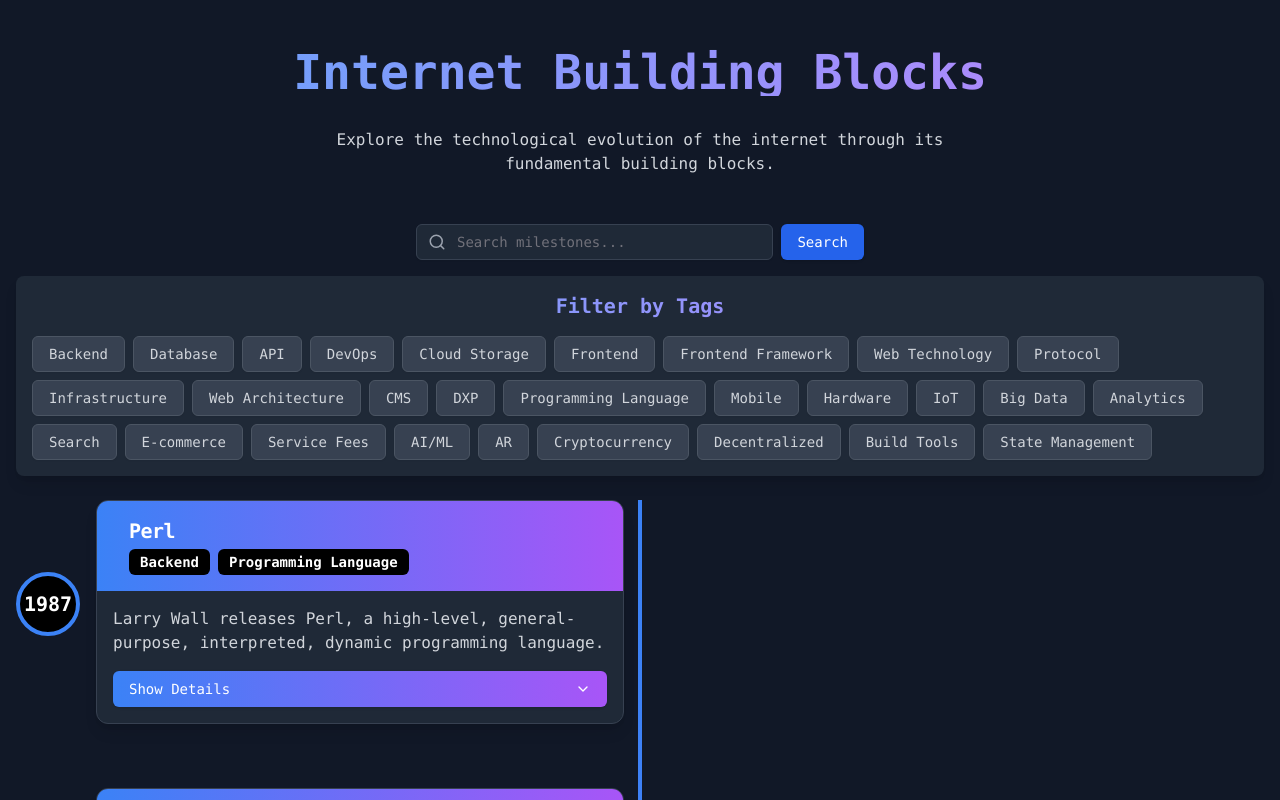
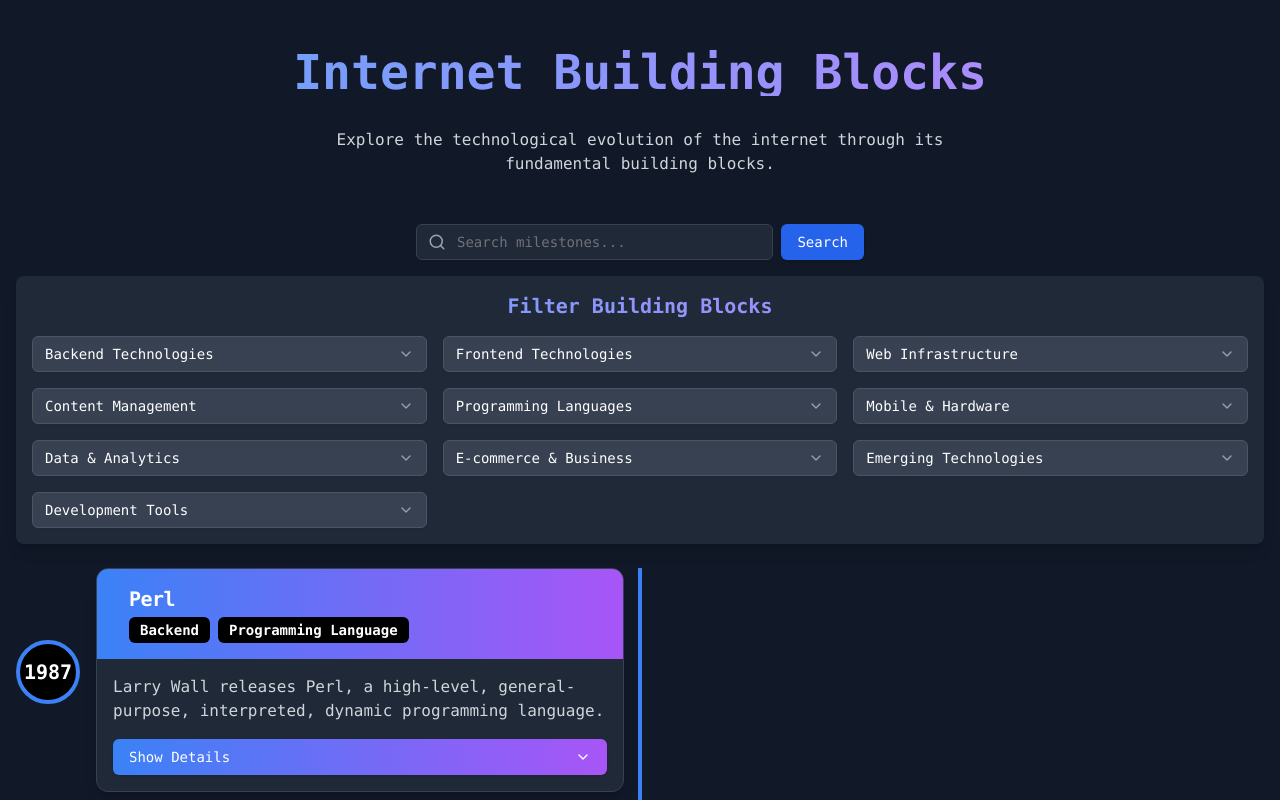
Before and after one commit to kduckets/buildingblocks, a Next.js app: page / in a window 1280 px wide. Shown: the top 800 px of the page. Built offline with nearby package versions, Linux system fonts and the light colour scheme.

Commit message:
filter updates

```diff
--- a/app/components/FilterBar.tsx
+++ b/app/components/FilterBar.tsx
@@ -1,8 +1,18 @@
 "use client"
+
+import { useState } from "react"
 import { Button } from "@/components/ui/button"
-import Dropdown from "./Dropdown"
 import { Badge } from "@/components/ui/badge"
 import { X } from "lucide-react"
+import {
+  Select,
+  SelectContent,
+  SelectGroup,
+  SelectItem,
+  SelectLabel,
+  SelectTrigger,
+  SelectValue,
+} from "@/components/ui/select"
 import type { CategoryGroup } from "../../data/milestones"
 
 interface FilterBarProps {
@@ -18,19 +28,13 @@
   onToggleCategory,
   onClearAll,
 }: FilterBarProps) {
-  // const [openGroups, setOpenGroups] = useState<string[]>([])
-
-  // const toggleGroup = (groupName: string) => {
-  //   setOpenGroups((prev) =>
-  //     prev.includes(groupName) ? prev.filter((name) => name !== groupName) : [...prev, groupName],
-  //   )
-  // }
+  const [openDropdown, setOpenDropdown] = useState<string | null>(null)
 
   return (
     <div className="mb-6 bg-gray-800 p-4 rounded-lg shadow-lg">
       <h2 className="text-xl font-bold mb-4 text-center bg-clip-text text-transparent bg-gradient-to-r from-blue-400 to-purple-400">
-Filter by Tags
-</h2>
+        Filter Building Blocks
+      </h2>
       {selectedCategories.length > 0 && (
         <div className="mb-4">
           <div className="flex justify-between items-center mb-2">
@@ -59,31 +63,40 @@
           </div>
         </div>
       )}
-      <div className="md:hidden">
-        <Dropdown
-          categoryGroups={categoryGroups}
-          selectedCategories={selectedCategories}
-          onToggle={onToggleCategory}
-          onClearAll={onClearAll}
-        />
-      </div>
-      <div className="hidden md:flex flex-wrap gap-2">
-        {categoryGroups.flatMap((group) =>
-          group.categories.map((category) => (
-            <Button
-              key={category}
-              onClick={() => onToggleCategory(category)}
-              variant={selectedCategories.includes(category) ? "default" : "outline"}
-              className={`text-sm ${
-                selectedCategories.includes(category)
-                  ? "bg-blue-600 text-white hover:bg-blue-700"
-                  : "bg-gray-700 text-gray-300 hover:bg-gray-600 hover:text-white border-gray-600"
-              }`}
-            >
-              {category}
-            </Button>
-          )),
-        )}
+      <div className="grid grid-cols-1 md:grid-cols-2 lg:grid-cols-3 gap-4">
+        {categoryGroups.map((group) => (
+          <Select
+            key={group.name}
+            onValueChange={(value) => {
+              onToggleCategory(value)
+              setOpenDropdown(null)
+            }}
+            value=""
+            onOpenChange={(open) => {
+              if (open) {
+                setOpenDropdown(group.name)
+              } else if (openDropdown === group.name) {
+                setOpenDropdown(null)
+              }
+            }}
+            open={openDropdown === group.name}
+          >
+            <SelectTrigger className="w-full bg-gray-700 text-white border-gray-600">
+              <SelectValue placeholder={group.name} />
+            </SelectTrigger>
+            <SelectContent>
+              <SelectGroup>
+                <SelectLabel>{group.name}</SelectLabel>
+                {group.categories.map((category) => (
+                  <SelectItem key={category} value={category}>
+                    {category}
+                    {selectedCategories.includes(category) && " ✓"}
+                  </SelectItem>
+                ))}
+              </SelectGroup>
+            </SelectContent>
+          </Select>
+        ))}
       </div>
     </div>
   )
--- /dev/null
+++ b/components/ui/select.tsx
@@ -0,0 +1,159 @@
+"use client"
+
+import * as React from "react"
+import * as SelectPrimitive from "@radix-ui/react-select"
+import { Check, ChevronDown, ChevronUp } from "lucide-react"
+
+import { cn } from "@/lib/utils"
+
+const Select = SelectPrimitive.Root
+
+const SelectGroup = SelectPrimitive.Group
+
+const SelectValue = SelectPrimitive.Value
+
+const SelectTrigger = React.forwardRef<
+  React.ElementRef<typeof SelectPrimitive.Trigger>,
+  React.ComponentPropsWithoutRef<typeof SelectPrimitive.Trigger>
+>(({ className, children, ...props }, ref) => (
+  <SelectPrimitive.Trigger
+    ref={ref}
+    className={cn(
+      "flex h-9 w-full items-center justify-between whitespace-nowrap rounded-md border border-input bg-transparent px-3 py-2 text-sm shadow-sm ring-offset-background placeholder:text-muted-foreground focus:outline-none focus:ring-1 focus:ring-ring disabled:cursor-not-allowed disabled:opacity-50 [&>span]:line-clamp-1",
+      className
+    )}
+    {...props}
+  >
+    {children}
+    <SelectPrimitive.Icon asChild>
+      <ChevronDown className="h-4 w-4 opacity-50" />
+    </SelectPrimitive.Icon>
+  </SelectPrimitive.Trigger>
+))
+SelectTrigger.displayName = SelectPrimitive.Trigger.displayName
+
+const SelectScrollUpButton = React.forwardRef<
+  React.ElementRef<typeof SelectPrimitive.ScrollUpButton>,
+  React.ComponentPropsWithoutRef<typeof SelectPrimitive.ScrollUpButton>
+>(({ className, ...props }, ref) => (
+  <SelectPrimitive.ScrollUpButton
+    ref={ref}
+    className={cn(
+      "flex cursor-default items-center justify-center py-1",
+      className
+    )}
+    {...props}
+  >
+    <ChevronUp className="h-4 w-4" />
+  </SelectPrimitive.ScrollUpButton>
+))
+SelectScrollUpButton.displayName = SelectPrimitive.ScrollUpButton.displayName
+
+const SelectScrollDownButton = React.forwardRef<
+  React.ElementRef<typeof SelectPrimitive.ScrollDownButton>,
+  React.ComponentPropsWithoutRef<typeof SelectPrimitive.ScrollDownButton>
+>(({ className, ...props }, ref) => (
+  <SelectPrimitive.ScrollDownButton
+    ref={ref}
+    className={cn(
+      "flex cursor-default items-center justify-center py-1",
+      className
+    )}
+    {...props}
+  >
+    <ChevronDown className="h-4 w-4" />
+  </SelectPrimitive.ScrollDownButton>
+))
+SelectScrollDownButton.displayName =
+  SelectPrimitive.ScrollDownButton.displayName
+
+const SelectContent = React.forwardRef<
+  React.ElementRef<typeof SelectPrimitive.Content>,
+  React.ComponentPropsWithoutRef<typeof SelectPrimitive.Content>
+>(({ className, children, position = "popper", ...props }, ref) => (
+  <SelectPrimitive.Portal>
+    <SelectPrimitive.Content
+      ref={ref}
+      className={cn(
+        "relative z-50 max-h-96 min-w-[8rem] overflow-hidden rounded-md border bg-popover text-popover-foreground shadow-md data-[state=open]:animate-in data-[state=closed]:animate-out data-[state=closed]:fade-out-0 data-[state=open]:fade-in-0 data-[state=closed]:zoom-out-95 data-[state=open]:zoom-in-95 data-[side=bottom]:slide-in-from-top-2 data-[side=left]:slide-in-from-right-2 data-[side=right]:slide-in-from-left-2 data-[side=top]:slide-in-from-bottom-2",
+        position === "popper" &&
+          "data-[side=bottom]:translate-y-1 data-[side=left]:-translate-x-1 data-[side=right]:translate-x-1 data-[side=top]:-translate-y-1",
+        className
+      )}
+      position={position}
+      {...props}
+    >
+      <SelectScrollUpButton />
+      <SelectPrimitive.Viewport
+        className={cn(
+          "p-1",
+          position === "popper" &&
+            "h-[var(--radix-select-trigger-height)] w-full min-w-[var(--radix-select-trigger-width)]"
+        )}
+      >
+        {children}
+      </SelectPrimitive.Viewport>
+      <SelectScrollDownButton />
+    </SelectPrimitive.Content>
+  </SelectPrimitive.Portal>
+))
+SelectContent.displayName = SelectPrimitive.Content.displayName
+
+const SelectLabel = React.forwardRef<
+  React.ElementRef<typeof SelectPrimitive.Label>,
+  React.ComponentPropsWithoutRef<typeof SelectPrimitive.Label>
+>(({ className, ...props }, ref) => (
+  <SelectPrimitive.Label
+    ref={ref}
+    className={cn("px-2 py-1.5 text-sm font-semibold", className)}
+    {...props}
+  />
+))
+SelectLabel.displayName = SelectPrimitive.Label.displayName
+
+const SelectItem = React.forwardRef<
+  React.ElementRef<typeof SelectPrimitive.Item>,
+  React.ComponentPropsWithoutRef<typeof SelectPrimitive.Item>
+>(({ className, children, ...props }, ref) => (
+  <SelectPrimitive.Item
+    ref={ref}
+    className={cn(
+      "relative flex w-full cursor-default select-none items-center rounded-sm py-1.5 pl-2 pr-8 text-sm outline-none focus:bg-accent focus:text-accent-foreground data-[disabled]:pointer-events-none data-[disabled]:opacity-50",
+      className
+    )}
+    {...props}
+  >
+    <span className="absolute right-2 flex h-3.5 w-3.5 items-center justify-center">
+      <SelectPrimitive.ItemIndicator>
+        <Check className="h-4 w-4" />
+      </SelectPrimitive.ItemIndicator>
+    </span>
+    <SelectPrimitive.ItemText>{children}</SelectPrimitive.ItemText>
+  </SelectPrimitive.Item>
+))
+SelectItem.displayName = SelectPrimitive.Item.displayName
+
+const SelectSeparator = React.forwardRef<
+  React.ElementRef<typeof SelectPrimitive.Separator>,
+  React.ComponentPropsWithoutRef<typeof SelectPrimitive.Separator>
+>(({ className, ...props }, ref) => (
+  <SelectPrimitive.Separator
+    ref={ref}
+    className={cn("-mx-1 my-1 h-px bg-muted", className)}
+    {...props}
+  />
+))
+SelectSeparator.displayName = SelectPrimitive.Separator.displayName
+
+export {
+  Select,
+  SelectGroup,
+  SelectValue,
+  SelectTrigger,
+  SelectContent,
+  SelectLabel,
+  SelectItem,
+  SelectSeparator,
+  SelectScrollUpButton,
+  SelectScrollDownButton,
+}
--- a/package.json
+++ b/package.json
@@ -13,6 +13,7 @@
     "@radix-ui/react-collapsible": "^1.1.2",
     "@radix-ui/react-dropdown-menu": "^2.1.5",
     "@radix-ui/react-scroll-area": "^1.2.2",
+    "@radix-ui/react-select": "^2.1.5",
     "@radix-ui/react-slot": "^1.1.1",
     "@radix-ui/react-tabs": "^1.1.2",
     "class-variance-authority": "^0.7.1",
```
Also changed, not shown: 1 other file (tests, documents, lock files or other folders).
